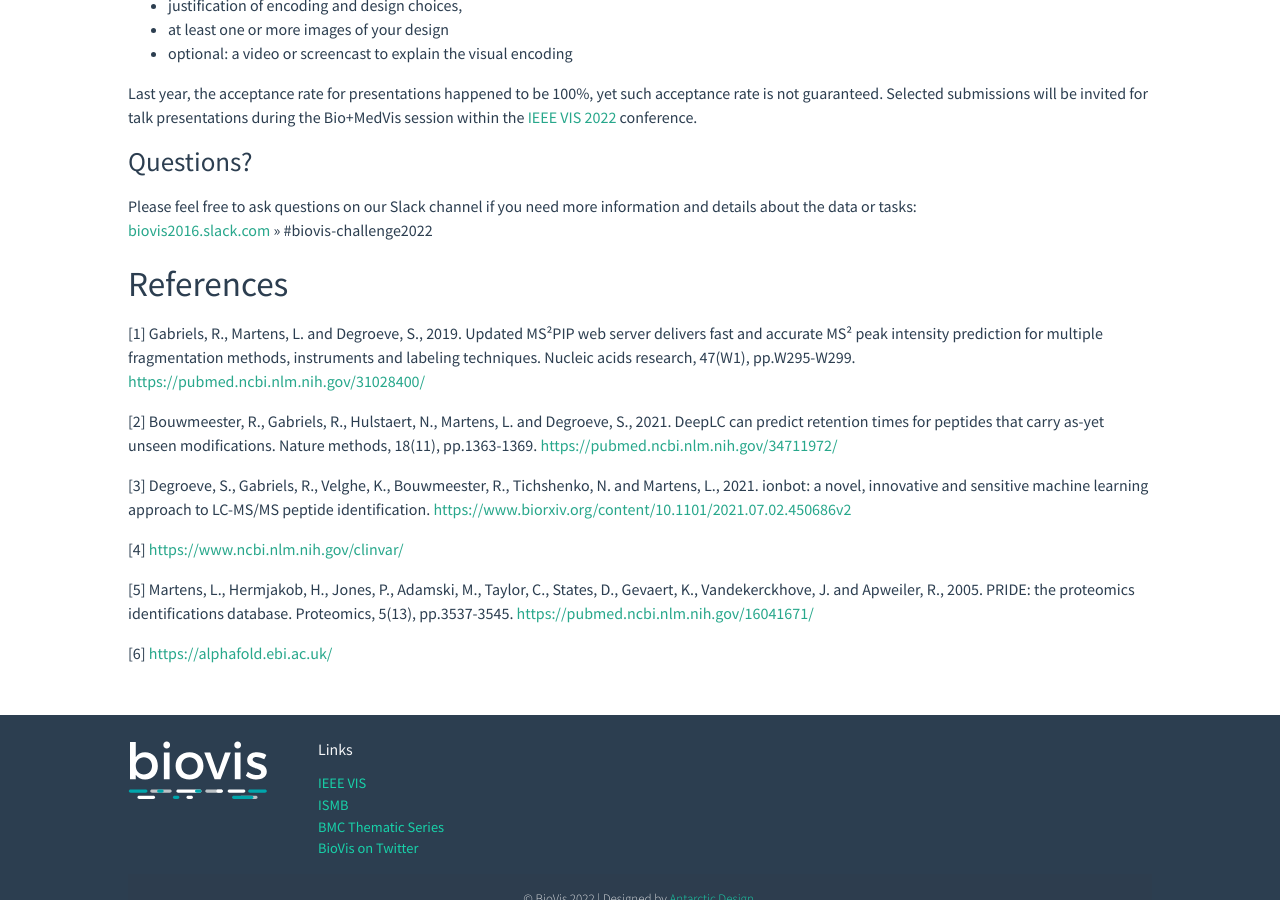
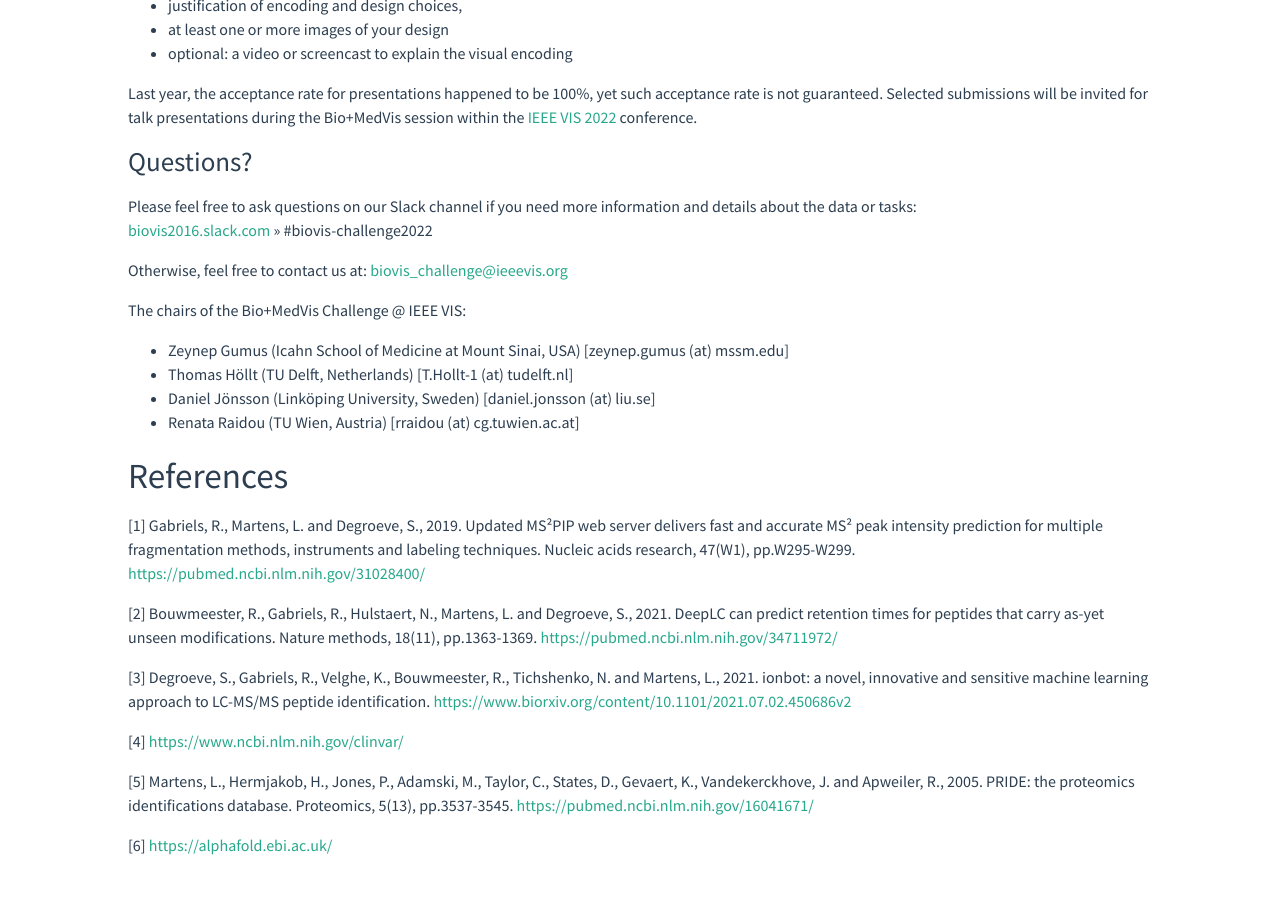
Before and after one commit to foreveremain/2024, a Jekyll site: the page built from biovis_challenge.md, in a window 1280 px wide and 900 px high, scrolled down 2983 px. Built offline with Jekyll 4.4.1, drawn with Linux system fonts in a browser that asks for light colours.

Commit message:
add contact email to biomedvis challenge

```diff
--- a/biovis_challenge.md
+++ b/biovis_challenge.md
@@ -166,6 +166,15 @@ Please feel free to ask questions on our Slack channel if you need more
 information and details about the data or tasks:
 [biovis2016.slack.com](https://biovis2016.slack.com/) >> #biovis-challenge2022
 
+Otherwise, feel free to contact us at: [biovis_challenge@ieeevis.org](biovis_challenge@ieeevis.org)
+
+The chairs of the Bio+MedVis Challenge @ IEEE VIS:
+
+-   Zeynep Gumus (Icahn School of Medicine at Mount Sinai, USA) [zeynep.gumus (at) mssm.edu]
+-   Thomas Höllt (TU Delft, Netherlands) [T.Hollt-1 (at) tudelft.nl]
+-   Daniel Jönsson (Linköping University, Sweden) [daniel.jonsson (at) liu.se]
+-   Renata Raidou (TU Wien, Austria) [rraidou (at) cg.tuwien.ac.at]
+
 ## References
 
 \[1\] Gabriels, R., Martens, L. and Degroeve, S., 2019. Updated MS²PIP
```
